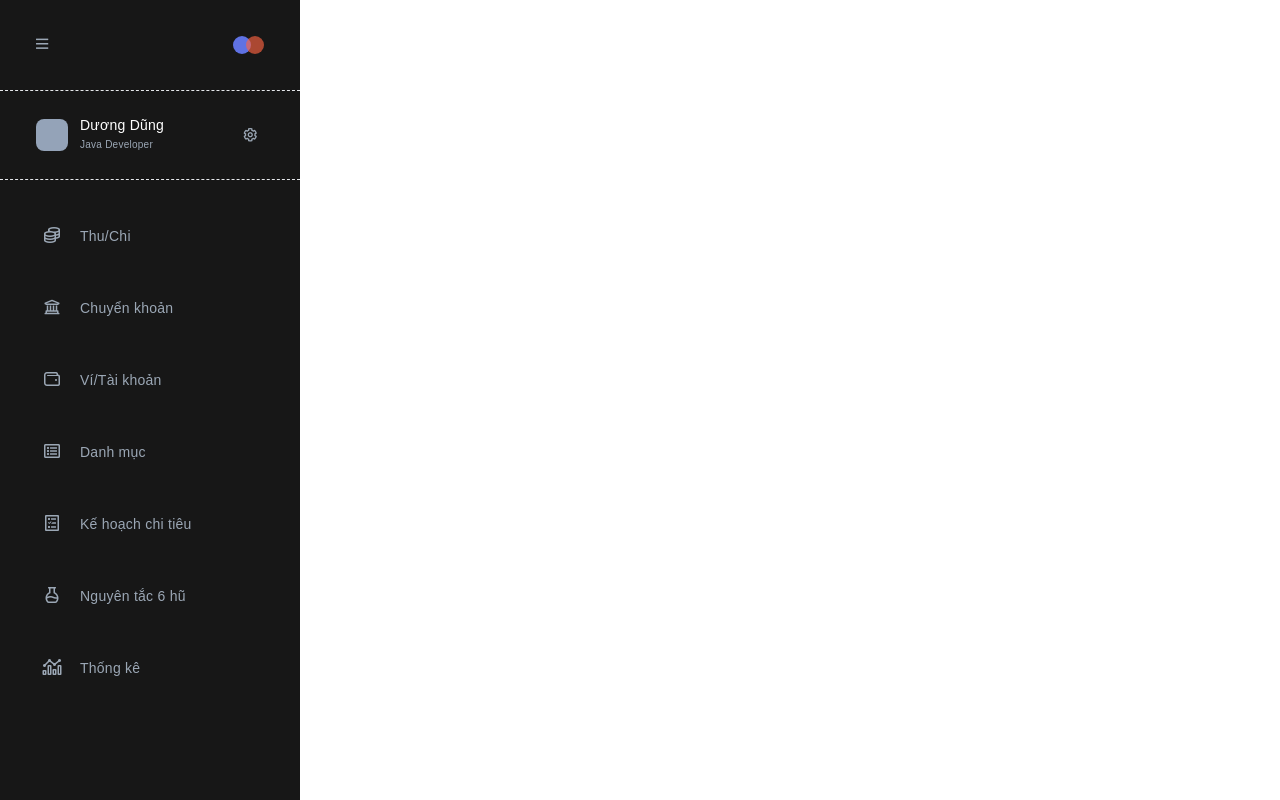
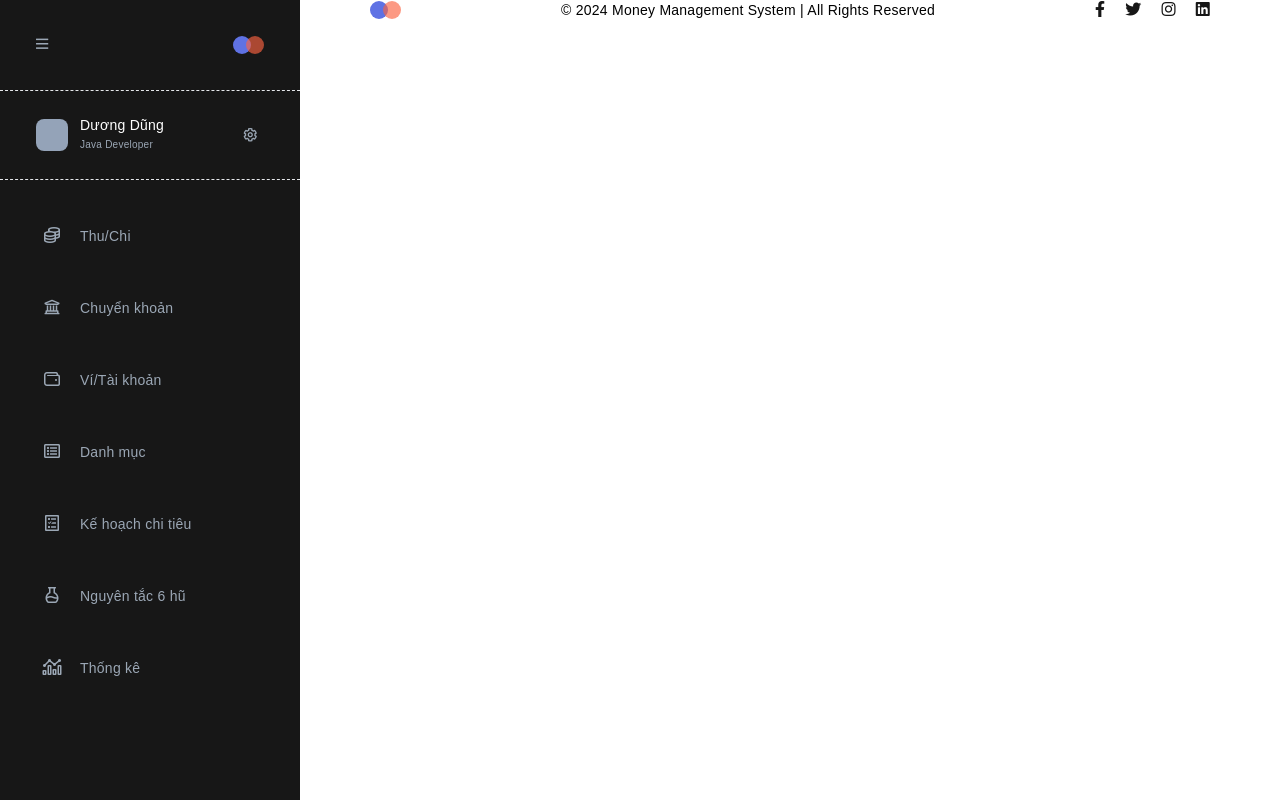
Before and after one commit to fantad007/mms-frontend, an Angular app: page / in a window 1280 px wide. Built offline with nearby package versions, Linux system fonts and the light colour scheme.

Commit message:
second commit
Add categories component and add footer

```diff
--- a/src/app/app-routing.module.ts
+++ b/src/app/app-routing.module.ts
@@ -1,8 +1,12 @@
 import { NgModule } from '@angular/core';
 import { RouterModule, Routes } from '@angular/router';
 import { WalletsComponent } from './wallets/wallets.component';
+import { CategoriesComponent } from './categories/categories.component';
 
-const routes: Routes = [{ path: 'wallets', component: WalletsComponent }];
+const routes: Routes = [
+  { path: 'wallets', component: WalletsComponent },
+  { path: 'categories', component: CategoriesComponent },
+];
 
 @NgModule({
   imports: [RouterModule.forRoot(routes)],
--- a/src/app/app.component.html
+++ b/src/app/app.component.html
@@ -49,7 +49,7 @@
         </div>
         <div class="py-5 hover:text-white cursor-pointer flex items-center">
             <div class="w-8 h-8 flex justify-center items-center"><i class="far fa-list-alt text-base"></i></div>
-            <a class="ml-3" href="">Danh mục</a>
+            <a class="ml-3" href="/categories">Danh mục</a>
         </div>
         <div class="py-5 hover:text-white cursor-pointer flex items-center">
             <div class="w-8 h-8 flex justify-center items-center"><i class="far fa-ballot-check text-base"></i>
@@ -72,4 +72,21 @@
 <!-- right content -->
 <div class="pl-[350px] pr-[50px] [transition:0.3s_ease]" [ngClass]="{'content-open': !isOpen}">
     <router-outlet></router-outlet>
+    <footer class="pb-[34px] px-5">
+        <div class="flex justify-between items-center">
+            <a href="/" class="flex">
+                <div class="w-[18px] h-[18px] rounded-full bg-[#5f72e4]"></div>
+                <div class="w-[18px] h-[18px] rounded-full bg-[#fb6340] ml-[-5px] opacity-65"></div>
+            </a>
+            <div>
+                <span>© {{ currentYear }} Money Management System | All Rights Reserved</span>
+            </div>
+            <div class="text-base flex justify-center items-center gap-5 text-[#171717]">
+                <i class="fab fa-facebook-f"></i>
+                <i class="fab fa-twitter"></i>
+                <i class="fab fa-instagram"></i>
+                <i class="fab fa-linkedin"></i>
+            </div>
+        </div>
+    </footer>
 </div>
--- a/src/app/app.component.ts
+++ b/src/app/app.component.ts
@@ -10,6 +10,8 @@ export class AppComponent {
 
   isOpen: boolean = true;
 
+  currentYear: number = new Date().getFullYear();
+
   toggleSidebar() {
     this.isOpen = !this.isOpen;
   }
--- /dev/null
+++ b/src/app/categories/categories.component.html
@@ -0,0 +1 @@
+<p>categories works!</p>
--- a/src/app/management/management.module.ts
+++ b/src/app/management/management.module.ts
@@ -1,12 +1,14 @@
 import { NgModule } from '@angular/core';
 import { CommonModule } from '@angular/common';
 import { WalletsComponent } from '../wallets/wallets.component';
+import { CategoriesComponent } from '../categories/categories.component';
 
 
 
 @NgModule({
   declarations: [
-    WalletsComponent
+    WalletsComponent,
+    CategoriesComponent
   ],
   imports: [
     CommonModule
```
Also changed, not shown: src/app/categories/categories.component.ts (added, +10 -0 lines), src/app/categories/categories.component.css (added), 1 other file (tests, documents, lock files or other folders).
